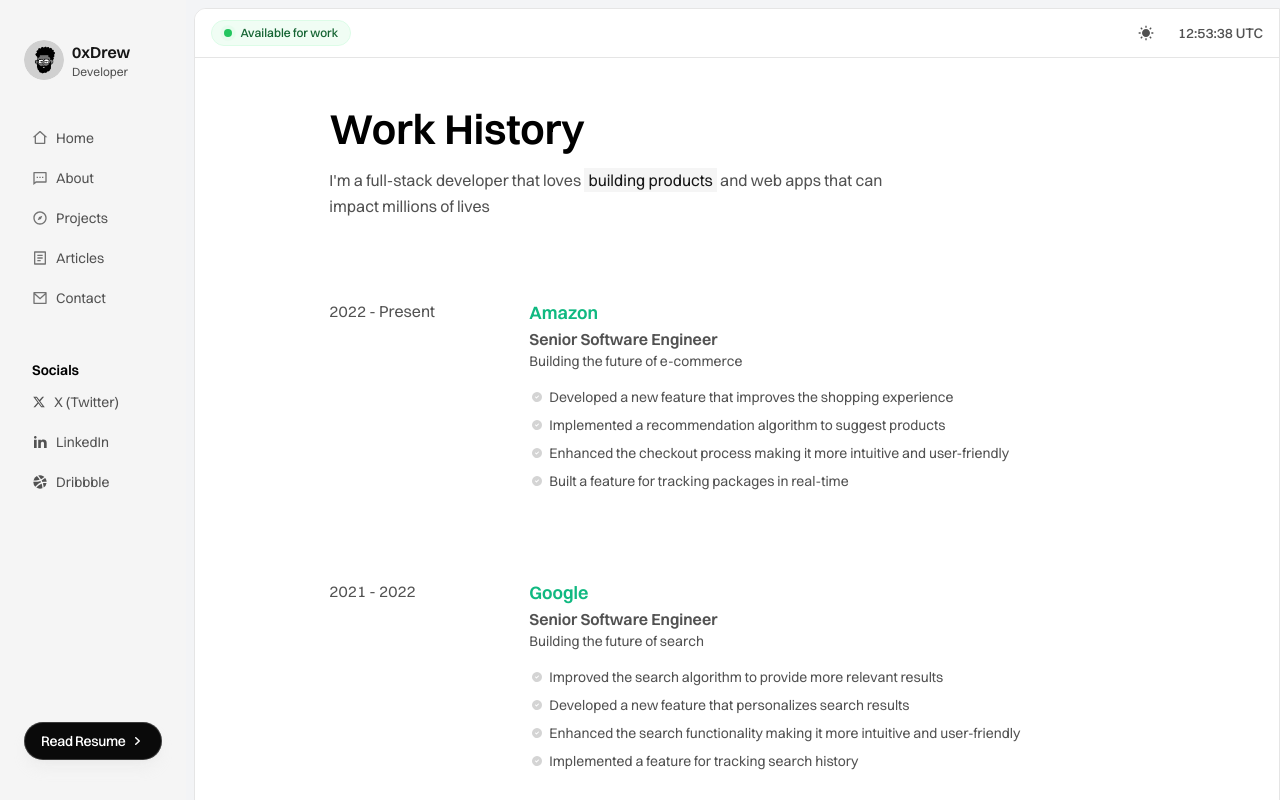
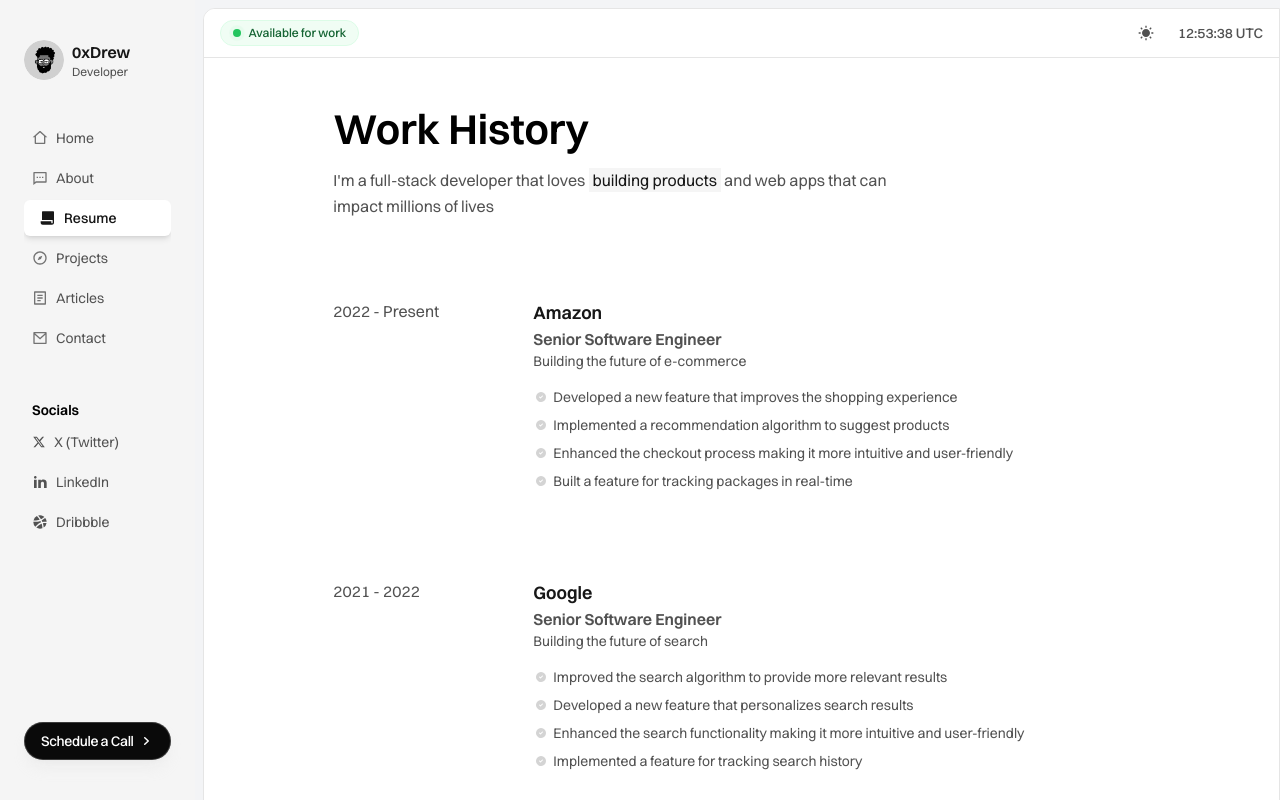
Before and after one commit to niftydrew/folio, a Next.js app: page /resume in a window 1280 px wide. Built offline with nearby package versions, Linux system fonts and the light colour scheme.

Commit message:
Replace resume button with Calendly link and update navigation styling

```diff
--- a/src/components/Sidebar.tsx
+++ b/src/components/Sidebar.tsx
@@ -33,7 +33,11 @@
               <Navigation setOpen={setOpen} />
             </div>
             <div onClick={() => isMobile() && setOpen(false)}>
-              <Button href="/resume" text="Read Resume" />
+              <Button
+                href="https://calendly.com/0xdrew/30min"
+                text="Schedule a Call"
+                target="_blank"
+              />
             </div>
           </motion.div>
         )}
--- a/src/components/WorkHistory.tsx
+++ b/src/components/WorkHistory.tsx
@@ -21,7 +21,7 @@
           <div>
             <Heading
               as="h5"
-              className="text-lg md:text-lg lg:text-lg text-emerald-500"
+              className="text-lg md:text-lg lg:text-lg text-neutral-900 dark:text-white"
             >
               {item.company}
             </Heading>
--- a/src/constants/navlinks.tsx
+++ b/src/constants/navlinks.tsx
@@ -9,6 +9,8 @@
   RiFileList2Fill,
   RiMailLine,
   RiMailFill,
+  RiFilePaperLine,
+  RiFilePaperFill,
 } from 'react-icons/ri';
 
 export const navlinks = [
@@ -23,6 +25,12 @@
     label: 'About',
     icon: RiMessage2Line,
     iconfill: RiMessage2Fill,
+  },
+  {
+    href: '/resume',
+    label: 'Resume',
+    icon: RiFilePaperLine,
+    iconfill: RiFilePaperFill,
   },
   {
     href: '/projects',
```
